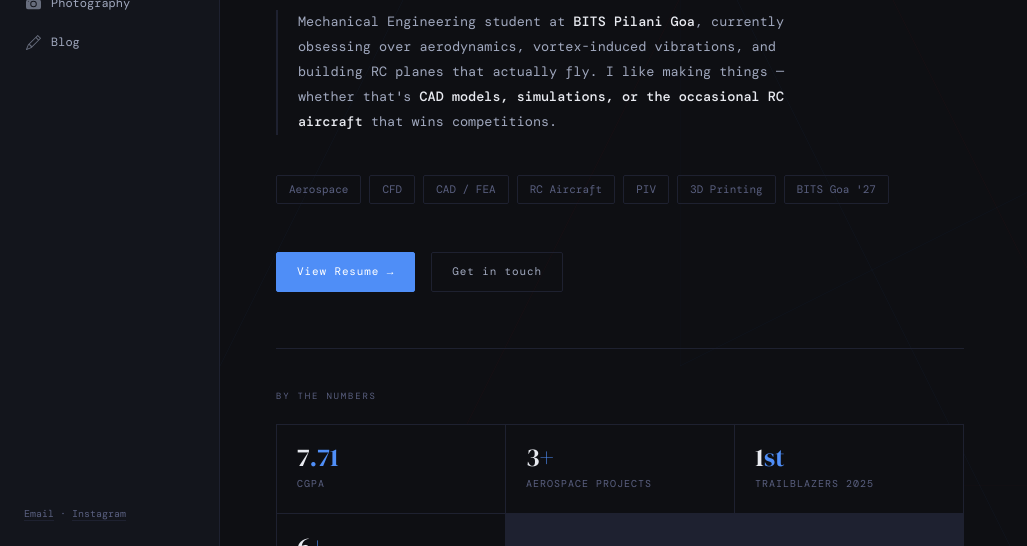
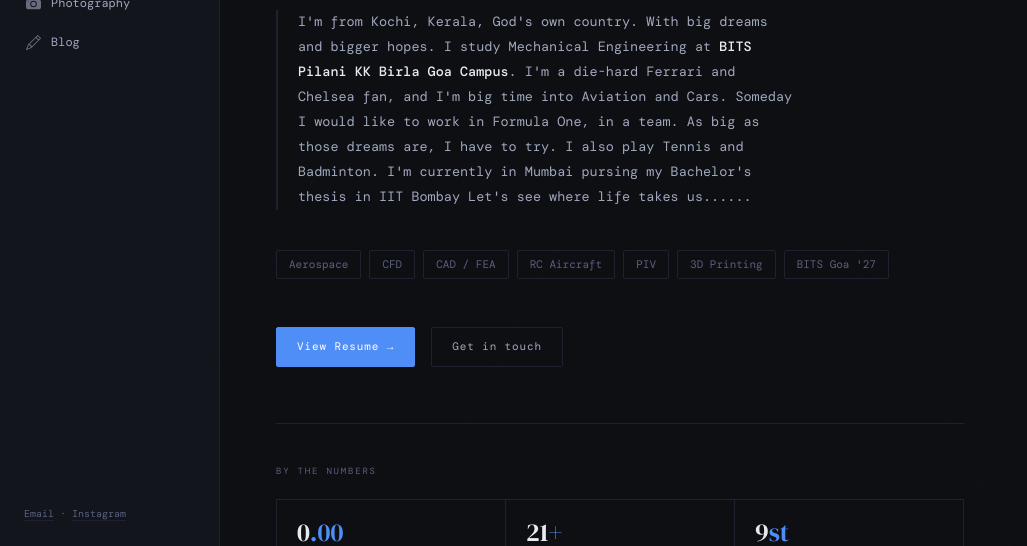
Before and after one commit to Vhhzb/Vaishnav.github.io, a plain HTML site: page index.html in a window 1280 px wide. Shown: the part 254-800 px from the top of the page, without its empty margins (0-1027 px from the left). Drawn offline with nearby package versions, Linux system fonts and the light colour scheme; a web font is replaced by a local one.

Commit message:
Update index.html

```diff
--- a/index.html
+++ b/index.html
@@ -543,11 +543,16 @@
     <p class="home-greeting">Hey, I'm</p>
     <h1 class="home-name">Vaishnav<br/><span>Sairam.</span></h1>
     <p class="home-bio">
-      Mechanical Engineering student at <strong>BITS Pilani Goa</strong>,
-      currently obsessing over aerodynamics, vortex-induced vibrations,
-      and building RC planes that actually fly.
-      I like making things — whether that's <strong>CAD models, simulations,
-      or the occasional RC aircraft</strong> that wins competitions.
+      I'm from Kochi, Kerala, God's own country. With big dreams and bigger hopes.
+      I study Mechanical Engineering at <strong>BITS Pilani KK Birla Goa Campus</strong>.
+      I'm a die-hard Ferrari and Chelsea fan, and I'm big time into Aviation and Cars.
+      Someday I would like to work in Formula One, in a team.
+      As big as those dreams are, I have to try.
+      I also play Tennis and Badminton.
+
+      I'm currently in Mumbai pursing my Bachelor's thesis in IIT Bombay
+
+      Let's see where life takes us......
     </p>
     <div class="home-tags">
       <span class="tag">Aerospace</span>
@@ -568,20 +573,20 @@
     <p class="home-section-label">By the numbers</p>
     <div class="quick-facts">
       <div class="fact">
-        <div class="fact-value">7<span>.71</span></div>
-        <div class="fact-label">CGPA</div>
+        <div class="fact-value">0<span>.00</span></div>
+        <div class="fact-label">Countries Visited</div>
       </div>
       <div class="fact">
-        <div class="fact-value">3<span>+</span></div>
-        <div class="fact-label">Aerospace Projects</div>
+        <div class="fact-value">21<span>+</span></div>
+        <div class="fact-label">Age</div>
       </div>
       <div class="fact">
-        <div class="fact-value">1<span>st</span></div>
-        <div class="fact-label">Trailblazers 2025</div>
+        <div class="fact-value">9<span>st</span></div>
+        <div class="fact-label">Cities Visited</div>
       </div>
       <div class="fact">
-        <div class="fact-value">6<span>+</span></div>
-        <div class="fact-label">CAD & Sim Tools</div>
+        <div class="fact-value">Carlsberg</span></div>
+        <div class="fact-label">Fav Drink</div>
       </div>
     </div>
   </div>
```
